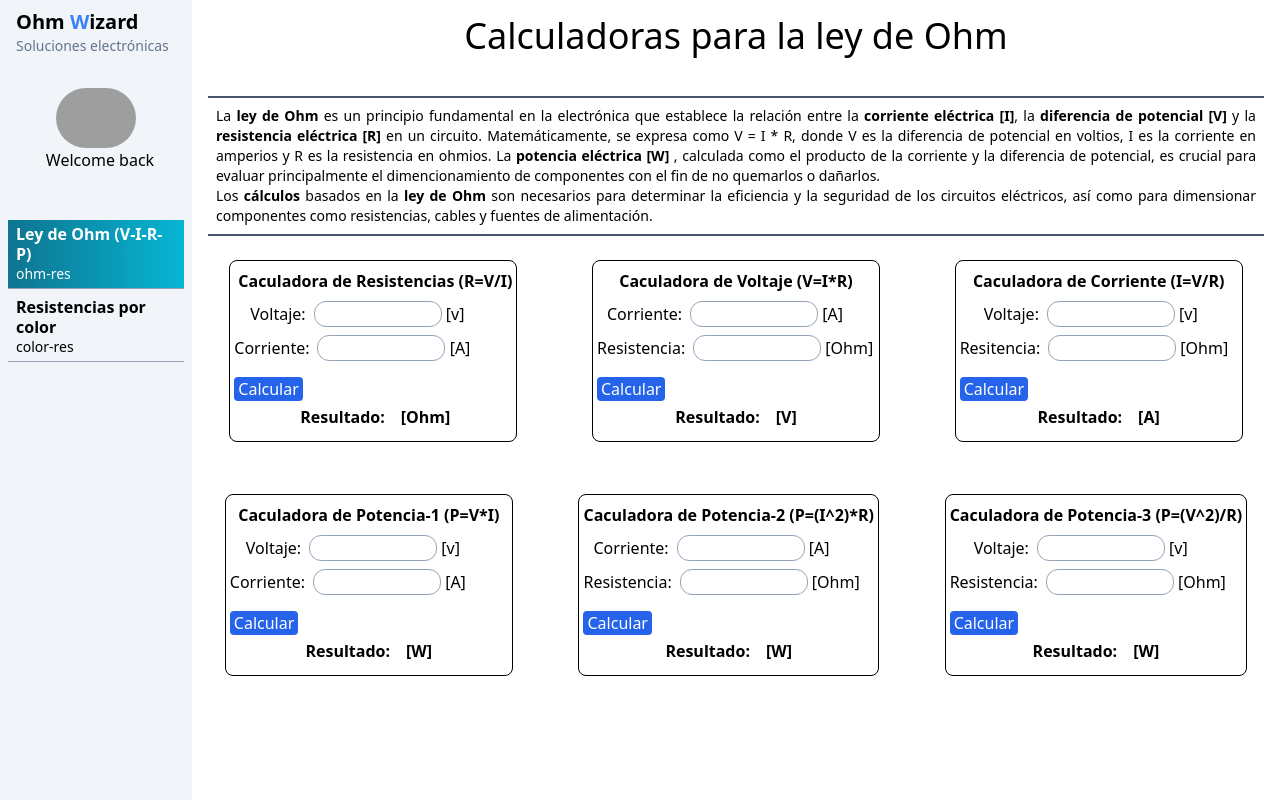
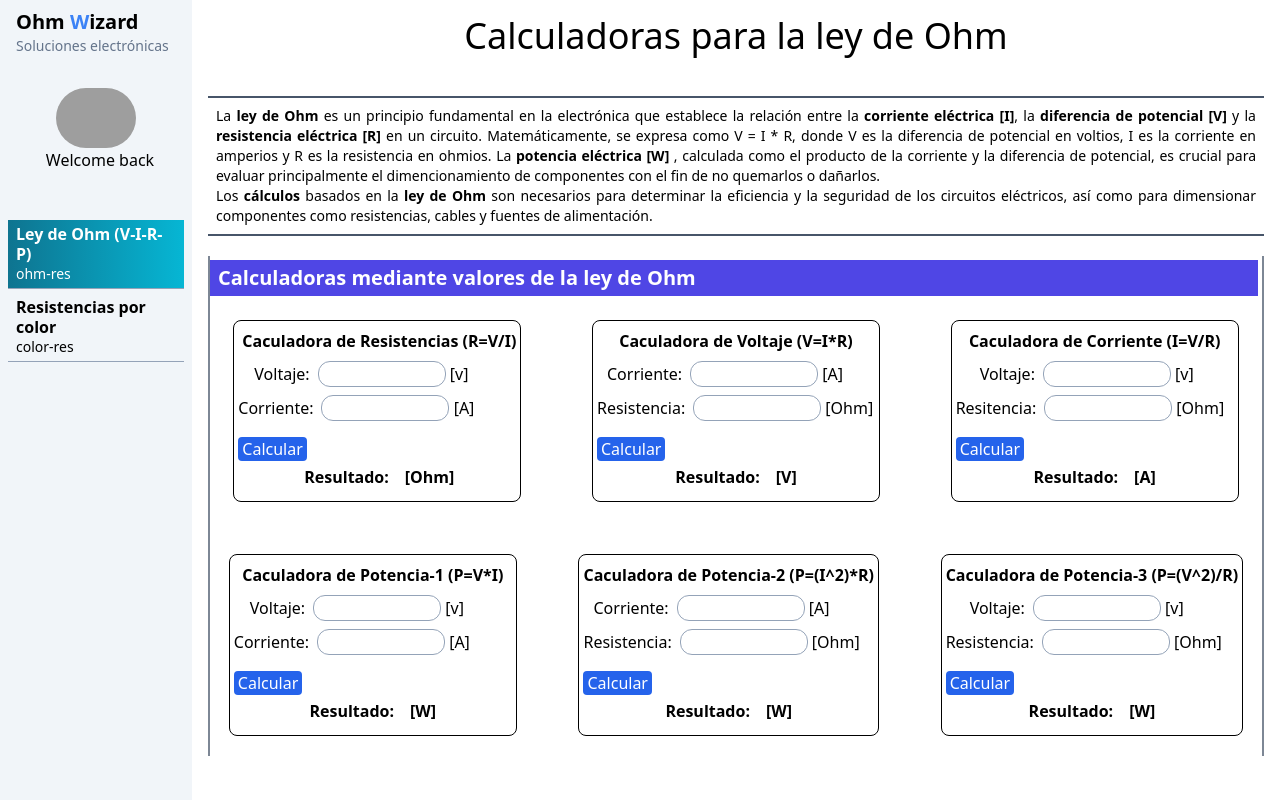
Before and after one commit to bralmoca912/Ohm-Wizard, an Angular app: page /dashboard/ohm-res in a window 1280 px wide. Built offline with nearby package versions, Linux system fonts and the light colour scheme; grey boxes are pictures that could not be loaded.

Commit message:
ohm-res Título para las calculadoras y modificación al styles de las cajas en pantalla sm

```diff
--- a/src/app/dashboard/color-res/color-res.component.html
+++ b/src/app/dashboard/color-res/color-res.component.html
@@ -20,13 +20,13 @@
 </div>
 
 
-<div class="border-x-2 border-slate-600/70 p-1 mt-5">
+<div class="border-x-2 border-slate-600/70 pr-1 pt-1 mt-5">
 
     <div class="md:text-xl sm:text-sm text-white font-semibold bg-indigo-600 px-2 py-1">
         <p>Calculadora de Resistencias por código de color</p>
     </div>
 
-    <div class="md:text-base sm:text-xs py-2 flex justify-center flex-wrap lg:gap-20 gap-7 mt-2">
+    <div class="md:text-base sm:text-xs py-2 flex justify-center flex-wrap lg:gap-20 gap-7 mt-2 px-1">
 
         <!----------------------- Imágen ------------------------>
         <div class="grid justify-items-center">
--- a/src/app/dashboard/ohm-res/ohm-res.component.html
+++ b/src/app/dashboard/ohm-res/ohm-res.component.html
@@ -22,7 +22,13 @@
     </p>
 </div>
 
-<div class="flex flex-wrap place-content-around md:gap-8 sm:gap-4 mt-6">
+<div class="border-x-2 border-slate-600/70 pr-1 pt-1 mt-5">
+
+    <div class="md:text-xl sm:text-sm text-white font-semibold bg-indigo-600 px-2 py-1">
+        <p>Calculadoras mediante valores de la ley de Ohm</p>
+    </div>
+
+    <div class="flex flex-wrap place-content-around md:gap-8 sm:gap-4 pl-1 mt-6">
 
         <!-------------- Resistencia por ley de Ohm -------------->
         <div class="box-res">
--- a/src/styles.css
+++ b/src/styles.css
@@ -4,7 +4,7 @@
 
 @layer{
     .box-res{ @apply
-        sm:max-w-60 sm:min-w-56 md:min-w-72 md:max-w-80 mb-5;
+        sm:max-w-60 sm:min-w-52 md:min-w-72 md:max-w-80 mb-5;
     }
     .img-w-h{
         /* max-width: 400px;
```
Lines whose indentation alone changed are shown as unchanged.
